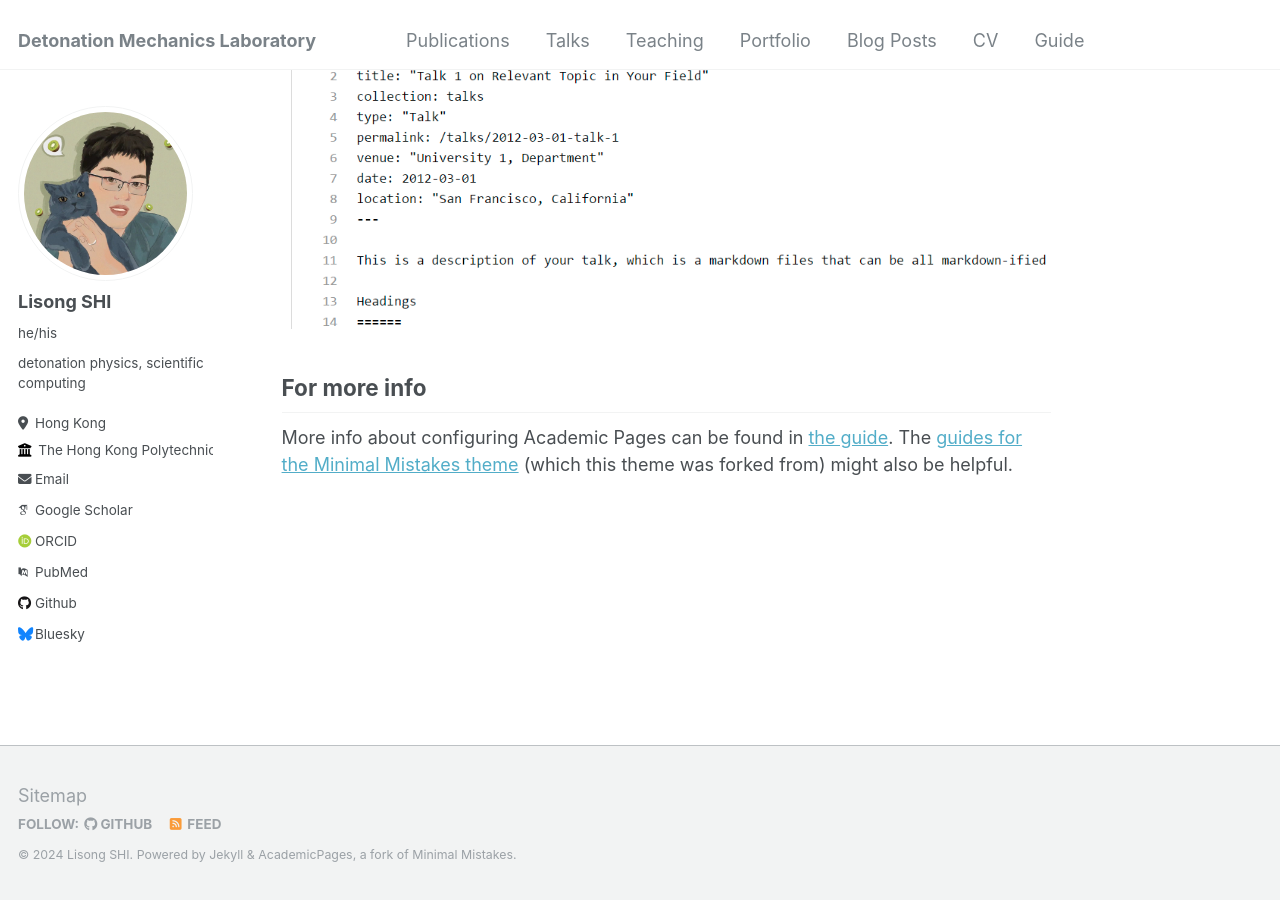
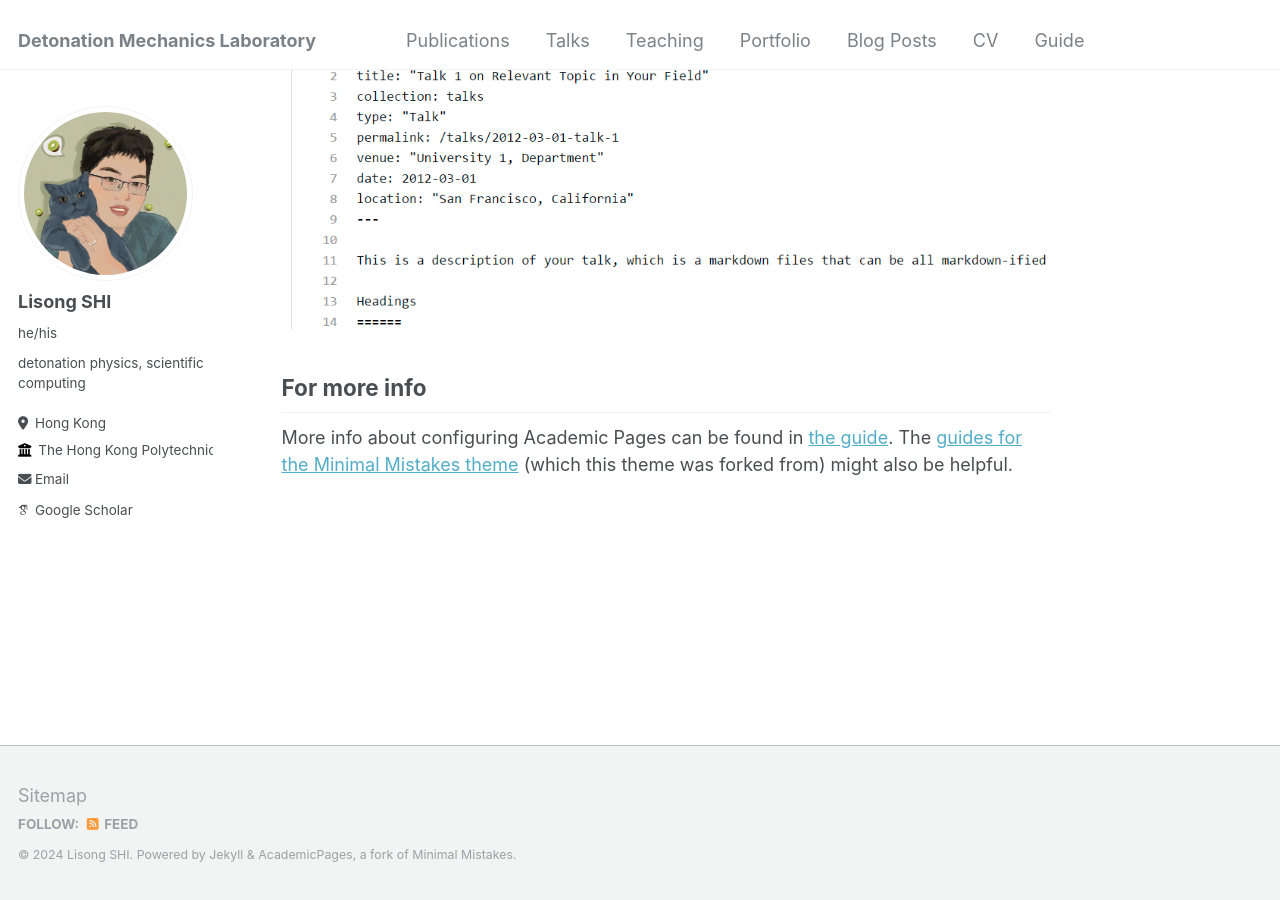
Before and after one commit to Mulan-K/mulan-k.github.io, a Jekyll site: the page built from _pages/about.md, in a window 1280 px wide and 900 px high, scrolled down 2660 px. Built offline with Jekyll 4.4.1, drawn with Linux system fonts in a browser that asks for light colours; some web fonts are replaced; part of the change alters nothing that is shown.

Commit message:
Update _config.yml

```diff
--- a/_config.yml
+++ b/_config.yml
@@ -32,23 +32,23 @@ author:
 
   # Academic websites
   arxiv            : # URL - Update with the correct link to your profile
-  googlescholar    : "https://scholar.google.com/citations?user=PS_CX0AAAAAJ"
+  googlescholar    : "https://scholar.google.com.hk/citations?user=6wKrd0kAAAAJ&hl=en"
   impactstory      : # URL
-  orcid            : "http://orcid.org/yourorcidurl"
+  orcid            : # "http://orcid.org/yourorcidurl"
   semantic         : # URL
-  pubmed           : "https://www.ncbi.nlm.nih.gov/pubmed/?term=john+snow"
+  pubmed           : # "https://www.ncbi.nlm.nih.gov/pubmed/?term=john+snow"
   researchgate     : # URL
 
   # Repositories and software development
   bitbucket        : # Username - Update with your username on the site
   codepen          : # Username
   dribbble         : # Username
-  github           : "academicpages"
+  github           : # ""
   kaggle           : # Username
   stackoverflow    : # User number or user number and name (i.e., use "1" or "1/jeff-atwood")
 
   # Social media
-  bluesky          : "bsky.app" # Replace this with you Bluesky username
+  bluesky          : # "bsky.app" # Replace this with you Bluesky username
   facebook         : # Username
   flickr           : # Username
   foursquare       : # Username
```
